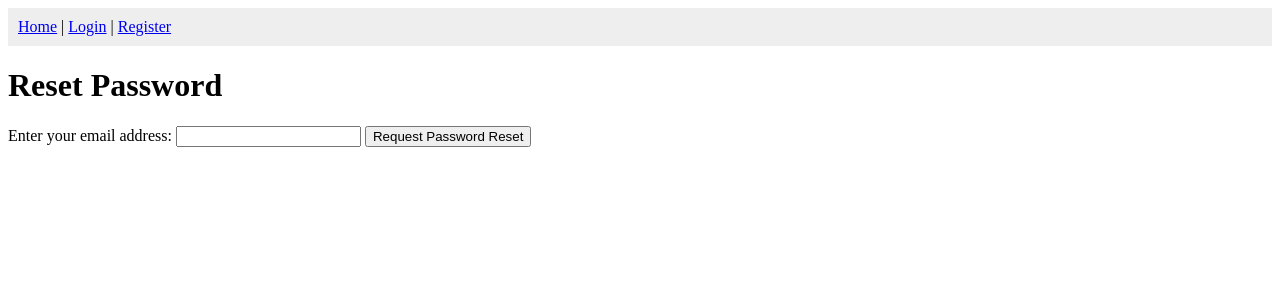
After one commit to TeppiTa1/Backend-Server-Project, a Flask app: page /reset_password in a window 1280 px wide. The commit adds this page. Shown: the top 300 px of the page. Run offline with Flask 3, Linux system fonts and the light colour scheme.

Commit message:
adding mail reset password protocol

```diff
--- a/main.py
+++ b/main.py
@@ -1,13 +1,34 @@
+import os
+from dotenv import load_dotenv
 #import Flask library and SQLAlchemy that support Flask into the program
 from flask_bcrypt import Bcrypt
 from flask import Flask, render_template, request, redirect, url_for, session, flash, abort
 from flask_sqlalchemy import SQLAlchemy
 from werkzeug.security import generate_password_hash, check_password_hash
+from flask_mail import Mail, Message # <--- NEW
+from itsdangerous import URLSafeTimedSerializer # <--- NEW for tokens
 from datetime import datetime
 
+# 3. Load the variables from the .env file
+load_dotenv()
+
+
 # Create an instance of the Flask class
-app = Flask(__name__)
-app.secret_key = "Super_Secret_DoFe_Key"  # Needed for session management and flash messages
+app = Flask(__name__) # Needed for session management and flash messages
+app.secret_key = os.getenv('SECRET_KEY')
+app.config['SQLALCHEMY_DATABASE_URI'] = os.getenv('DB_URI')
+app.config['SQLALCHEMY_TRACK_MODIFICATIONS'] = False
+
+# Email Config
+app.config['MAIL_SERVER'] = 'smtp.gmail.com'
+app.config['MAIL_PORT'] = 587
+app.config['MAIL_USE_TLS'] = True
+app.config['MAIL_USERNAME'] = os.getenv('MAIL_USERNAME') # <--- Secure!
+app.config['MAIL_PASSWORD'] = os.getenv('MAIL_PASSWORD')
+mail = Mail(app)
+# 3. Serializer for Tokens
+# We use the same secret key as the app to sign the tokens
+serializer = URLSafeTimedSerializer(app.secret_key)
 
 # --- DATABASE CONFIGURATION ---
 # This is the code that tells SQLAlchemy where our database is.
@@ -283,6 +304,66 @@ def user_profile(username):
         current_user = User.query.get(session['user_id'])
     return render_template('user_posts.html', user=user, posts=posts, current_user=current_user)
 
+@app.route('/reset_password', methods=['GET', 'POST'])
+def reset_request():
+    if request.method == 'POST':
+        email = request.form.get('email')
+        user = User.query.filter_by(email=email).first()
+
+        if user:
+            # Generate a secure token valid for 1800 seconds (30 mins)
+            token = serializer.dumps(user.email, salt='password-reset-salt')
+
+            # Create the link
+            link = url_for('reset_token', token=token, _external=True)
+
+            # Send the email
+            msg = Message('Password Reset Request', sender='teppitareal@gmail.com', recipients=[user.email])
+            msg.body = f'Your link is: {link}. It expires in 30 minutes.'
+            mail.send(msg)
+
+        # Security Best Practice: Always say "If that email exists, we sent a link."
+        # Don't reveal if the email is actually in the DB or not!
+        flash('If an account exists with that email, a reset link has been sent.', 'info')
+        return redirect(url_for('login'))
+
+    return render_template('reset_request.html')
+
+@app.route('/reset_password/<token>', methods=['GET', 'POST'])
+def reset_token(token):
+    try:
+        # Try to decode the token.
+        # max_age=1800 ensures it fails if link is > 30 mins old
+        email = serializer.loads(token, salt='password-reset-salt', max_age=1800)
+    except:
+        flash('The reset link is invalid or has expired.', 'error')
+        return redirect(url_for('reset_request'))
+
+    if request.method == 'POST':
+        password = request.form.get('password')
+        confirm_password = request.form.get('confirm_password')
+
+        # Find user and update password
+        user = User.query.filter_by(email=email).first_or_404()
+
+        if password != confirm_password:
+            flash('Passwords do not match! Please try again.', 'error')
+            # Important: Redirect back to the SAME page so they can try again
+            return redirect(url_for('reset_token', token=token))
+
+        if check_password_hash(user.password_hash, password):
+            flash('Your new password cannot be the same as your old password.', 'error')
+            return redirect(url_for('reset_token', token=token))
+
+        hashed_password = generate_password_hash(password, method='scrypt')
+        user.password_hash = hashed_password
+        db.session.commit()
+
+        flash('Your password has been updated! You can now log in.', 'success')
+        return redirect(url_for('login'))
+
+    return render_template('reset_token.html')
+
 # --- RUN THE APP ---
 # like last time, this code check if it is being run directly (not imported as a module in another script)
 if __name__ == '__main__':
--- a/templates/login.html
+++ b/templates/login.html
@@ -15,4 +15,5 @@
         <br>
         <button type="submit">Login</button>
     </form>
+    <a href="/reset_password">Forgot Password?</a>
 {% endblock %}
--- /dev/null
+++ b/templates/reset_request.html
@@ -0,0 +1,9 @@
+{% extends "layout.html" %}
+{% block content %}
+    <h1>Reset Password</h1>
+    <form method="POST">
+        <label>Enter your email address:</label>
+        <input type="email" name="email" required>
+        <button type="submit">Request Password Reset</button>
+    </form>
+{% endblock %}
```
Also changed, not shown: templates/reset_token.html (added, +18 -0 lines), 1 other file.
